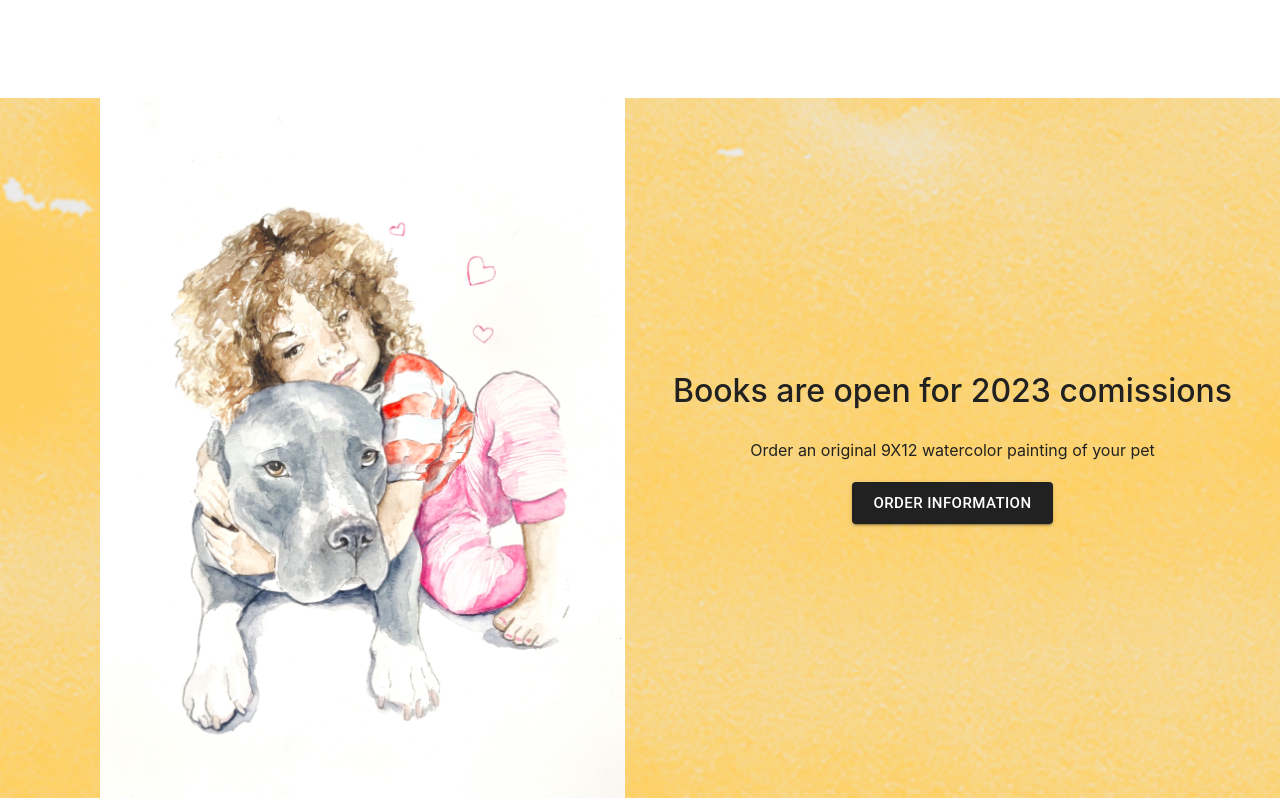
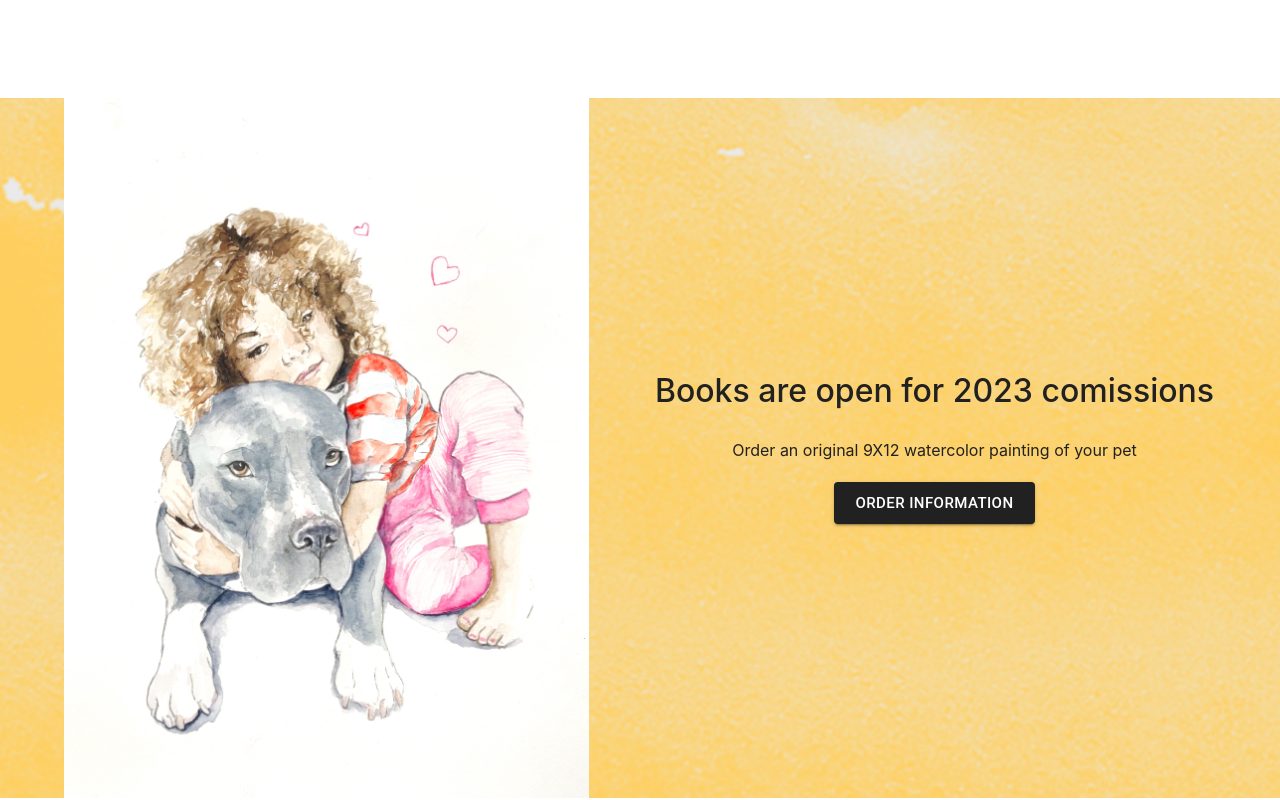
Before and after one commit to lindsay-henderson/paint-all-the-dogs, a React (Create React App) app: page / in a window 1280 px wide. Shown: the part 802-1602 px from the top of the page. Built offline with nearby package versions, Linux system fonts and the light colour scheme.

Commit message:
adjust margin for orderbanner image

```diff
--- a/src/styles/orderBanner.css
+++ b/src/styles/orderBanner.css
@@ -39,11 +39,12 @@
 
   #banner-image {
     height: 700px;
+    margin-left: 5%;
   }
 
   #banner-image > img {
     height: 700px;
-    margin-left: 100px;
+
   }
 
   button {
--- a/src/styles/portraits.css
+++ b/src/styles/portraits.css
@@ -1,5 +1,5 @@
 #myCarousel {
-  height: 400px;
+  height: 375px;
   display: flex;
   justify-content: center;
   margin: 10px;
```
